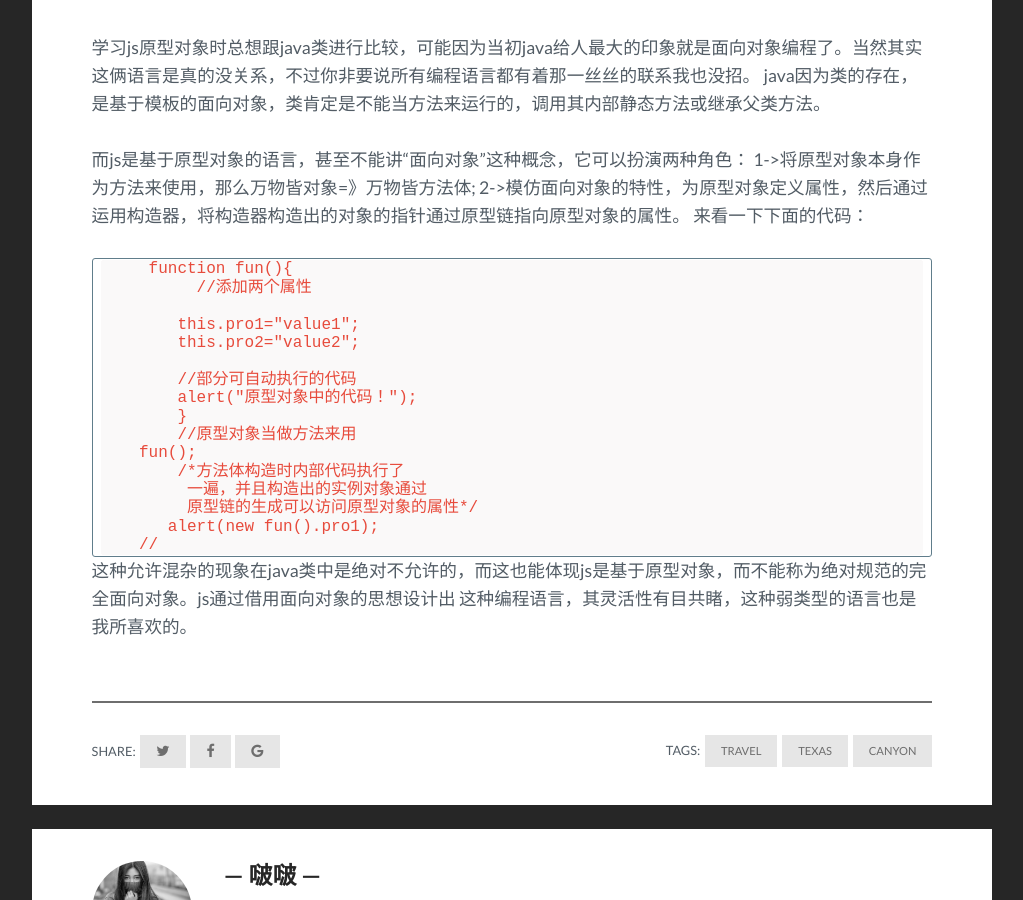
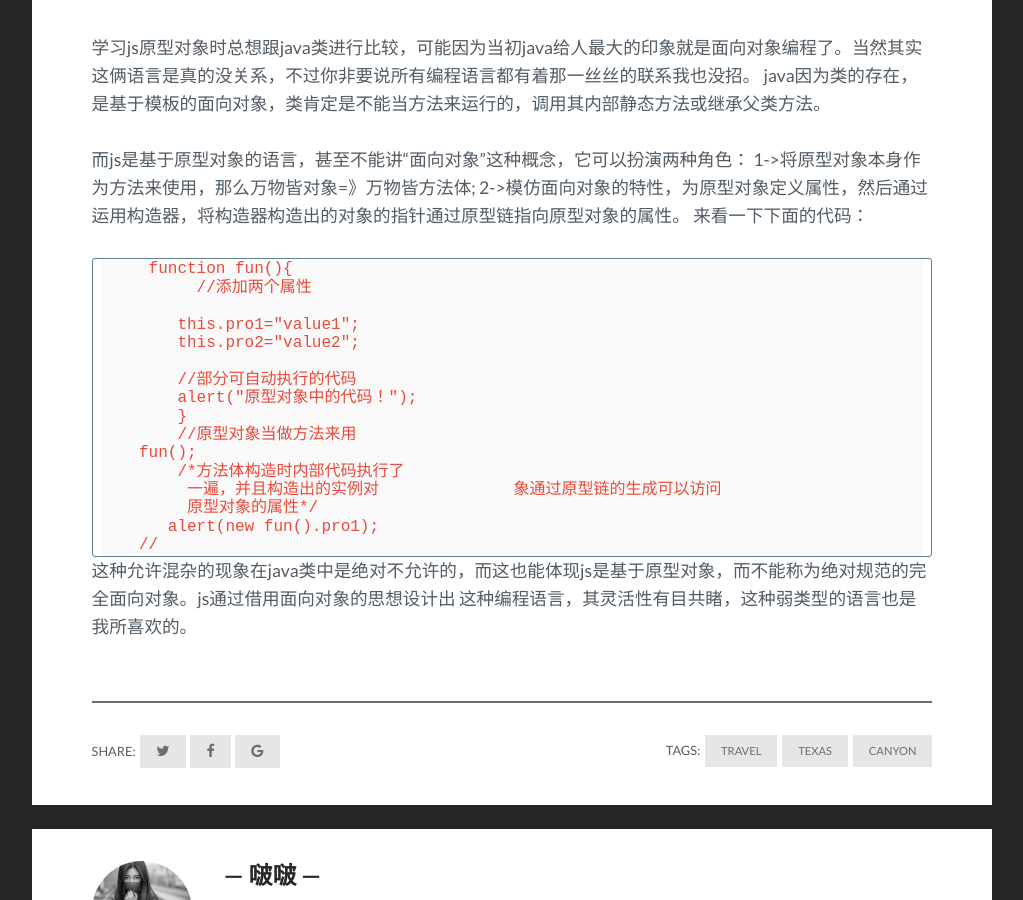
Before and after one commit to frienkiss/gitBlog, a Jekyll site: the page built from _posts/2017-07-14-js-proto-stu.markdown, in a window 1280 px wide and 900 px high, scrolled down 727 px. Shown: the whole window, without its empty margins (128-1151 px from the left). Built offline with Jekyll 4.4.1, drawn with Linux system fonts in a browser that asks for light colours; comment, search, counter and statistics services are not loaded.

```diff
--- a/_posts/2017-07-14-js-proto-stu.markdown
+++ b/_posts/2017-07-14-js-proto-stu.markdown
@@ -26,8 +26,9 @@ java因为类的存在，是基于模板的面向对象，类肯定是不能当
             //原型对象当做方法来用
         fun();
             /*方法体构造时内部代码执行了
-             一遍，并且构造出的实例对象通过
-             原型链的生成可以访问原型对象的属性*/
+             一遍，并且构造出的实例对
+             象通过原型链的生成可以访问
+             原型对象的属性*/
            alert(new fun().pro1);
         //
 
```
